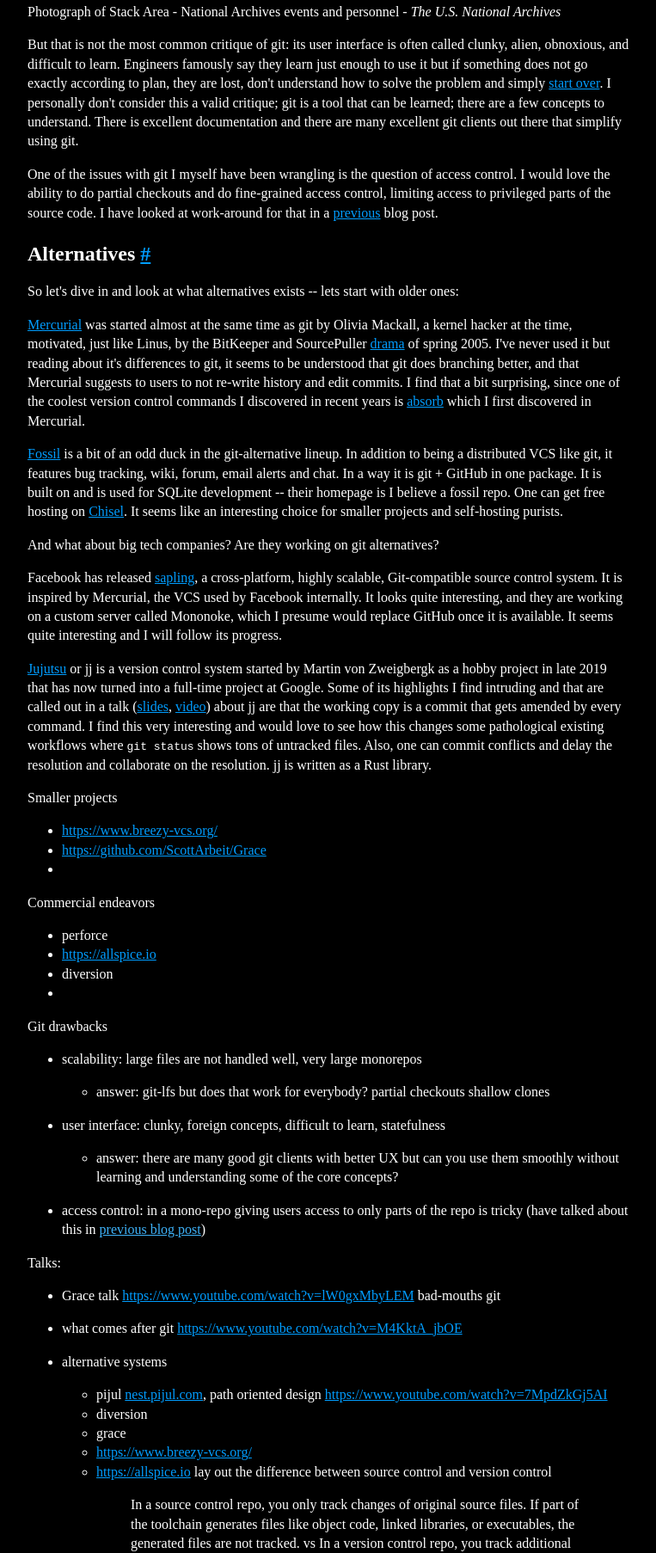
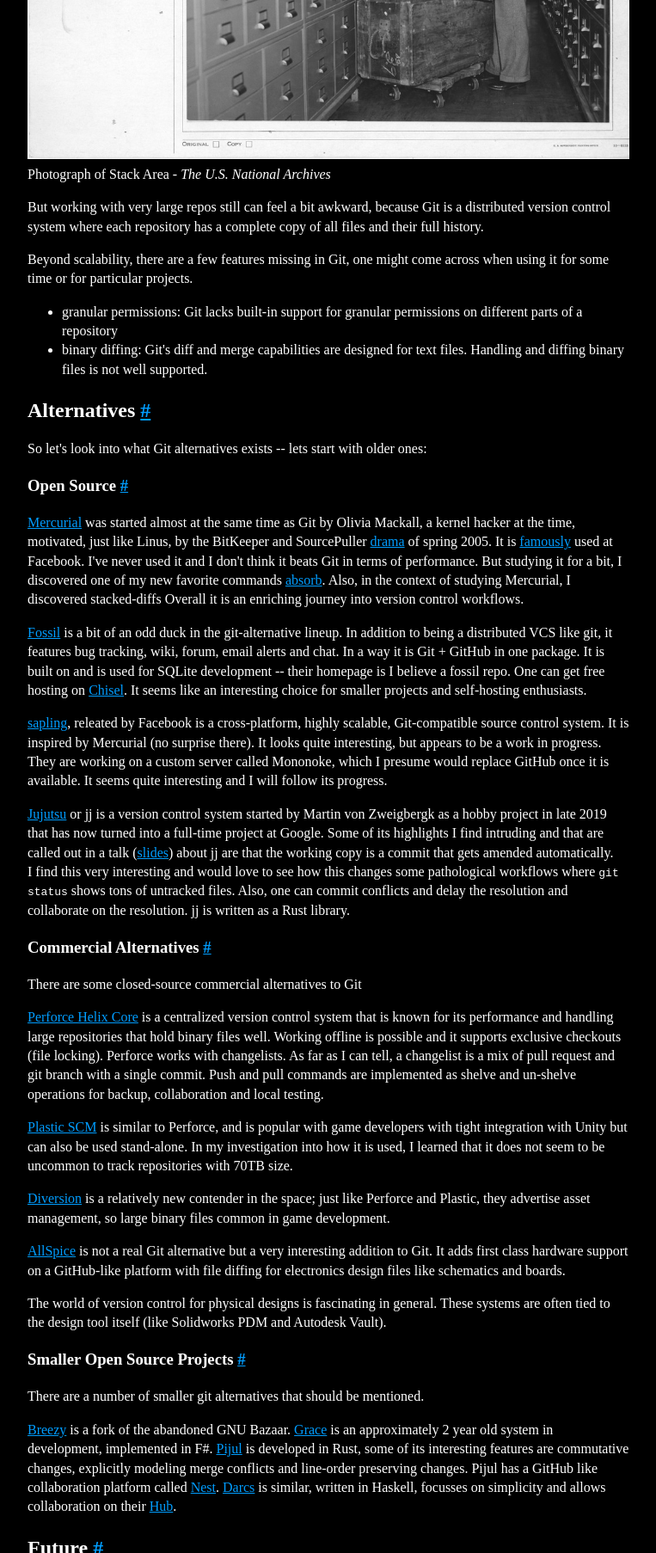
Before and after one commit to sschaetz/blog, an Eleventy site: page posts/git_alternatives/git_alternatives.md in a window 1280 px wide. Shown: the part 994-2800 px from the top of the page at 86% size, without its empty margins (258-1021 px from the left). Built offline with nearby package versions, Linux system fonts and the light colour scheme; Eleventy itself is replaced by a stand-in of ours; files that its build step writes are made by us from their sources; what eleventy-plugin-mathjax would draw is missing.

Commit message:
Continue iterating on git alternatives

```diff
--- a/posts/git_alternatives/git_alternatives.md
+++ b/posts/git_alternatives/git_alternatives.md
@@ -1,5 +1,5 @@
 ---
-title: Exploring Git Alternatives
+title: Version Control Beyond Git
 description: What is the next iteration of Version Control
 date: 2024-05-20
 tags:
@@ -8,109 +8,165 @@ layout: layouts/post.njk
 ---
 
 
-Git has been around since [2005](https://github.com/git/git/tree/e83c5163316f89bfbde7d9ab23ca2e25604af290) and has become the
+Git has been around since 2005 and has become the
 de-facto standard for controlling versions of source code. I am
-wondering if git will continue to dominate or if innovation is
+wondering if Git will continue to dominate or if innovation is
 possible or even necessary in this domain. I will go through some
 of the major drawbacks of git, that could motivate innovation,
-list git alternatives and conclude with my personal thoughts on
+list Git alternatives and conclude with my personal thoughts on
 the future of version control.
 
 --excerpt--
 
-The most commonly cited limitation of git is related to scalability.
-Git is not designed to handle large files well, and using it with large repos
-can run into limitations as documented on the [git mailing list](https://public-inbox.org/git/CB5074CF.3AD7A%25joshua.redstone@fb.com/t/#u)
-in 2012. The most common response then was to suggest to shard
-the repository. Since then, a lot of improvements and additions were made,
-for example [git-lfs](https://git-lfs.com/) for large files,
+If you are new user to git, it is likely that your critique will
+focus on usability. Its user interface is called obnoxious and arcane
+and its underlying concepts can be alien and difficult to learn.
+Engineers famously say they learn just enough to use it but if
+something does not go exactly according to plan, they are lost,
+don't understand how to solve the problem and simply [start over](https://xkcd.com/1597/).
+
+I think in 2024, this opinion is less wide-spread than it once was.
+Git is an essential tool for version control and collaboration in
+software development. There exist excellent learning resources and
+Git clients that focus on user experience. Universities teach Git as
+part of introductory software engineering courses.
+
+If you are a long time and heavy Git user and especially if you are
+working in large repos (many commits, many files, large files,
+or a combination thereof) you might be more concerned with scalability
+issues. This was for example [investigated](https://public-inbox.org/git/CB5074CF.3AD7A%25joshua.redstone@fb.com/t/#u)
+in 2012 by engineers at Facebook. Since then, a lot of improvements
+and additions were made, to tackle performance problems in git.
+For example [git-lfs](https://git-lfs.com/) for large files,
 [fsmonitor](https://git-scm.com/docs/git-fsmonitor--daemon) to
 improve status performance and
 [shallow](https://git-scm.com/docs/git-clone#Documentation/git-clone.txt-code--depthcodeemltdepthgtem) or
 [partial](https://git-scm.com/docs/git-clone#Documentation/git-clone.txt-code--filtercodeemltfilter-specgtem)
-clones among other things.
+tools like [scalar](https://git-scm.com/docs/scalar).
 
 <figure>
     <img src="stack-area.jpg" alt="Photograph of Stack Area - National Archives events and personnel">
-    <figcaption>Photograph of Stack Area - National Archives events and personnel - <em>The U.S. National Archives</em></figcaption>
+    <figcaption>Photograph of Stack Area - <em>The U.S. National Archives</em></figcaption>
 </figure>
 
-But that is not the most common critique of git: its user interface
-is often called clunky, alien, obnoxious, and difficult to learn.
-Engineers famously say they learn just enough to use it but if
-something does not go exactly according to plan, they are lost,
-don't understand how to solve the problem and simply [start over](https://xkcd.com/1597/).
-I personally don't consider this a valid critique; git is a tool
-that can be learned; there are a few concepts to understand. There
-is excellent documentation and there are many excellent git
-clients out there that simplify using git.
+But working with very large repos still can feel a bit awkward, because
+Git is a distributed version control system where each repository has a
+complete copy of all files and their full history.
 
-One of the issues with git I myself have been wrangling is the question
-of access control. I would love the ability to do partial checkouts
-and do fine-grained access control, limiting access to privileged
-parts of the source code. I have looked at work-around for that in
-a [previous](https://soundbarrier.io/posts/monorepo/) blog post.
+Beyond scalability, there are a few features missing in Git, one might
+come across when using it for some time or for particular projects.
+
+- granular permissions: Git lacks built-in support for granular permissions
+  on different parts of a repository
+- binary diffing: Git's diff and merge capabilities are designed for text files.
+  Handling and diffing binary files is not well supported.
 
 
 ## Alternatives
 
-So let's dive in and look at what alternatives exists -- lets start
-with older ones:
+So let's look into what Git alternatives exists -- lets start with older ones:
+
+### Open Source
 
 [Mercurial](https://www.mercurial-scm.org/) was
-started almost at the same time as git by Olivia Mackall, a kernel
+started almost at the same time as Git by Olivia Mackall, a kernel
 hacker at the time, motivated, just like Linus, by the BitKeeper and
 SourcePuller [drama](https://en.wikipedia.org/wiki/BitKeeper#BitKeeper_and_the_Linux_Kernel)
-of spring 2005. I've never used it but reading about it's differences
-to git, it seems to be understood that git does branching better,
-and that Mercurial suggests to users to not re-write history and
-edit commits. I find that a bit surprising, since one of the coolest
-version control commands I discovered in recent years is [absorb](https://www.mercurial-scm.org/doc/hg.1.html#absorb)
-which I first discovered in Mercurial.
-
+of spring 2005. It is [famously](https://graphite.dev/blog/why-facebook-doesnt-use-git)
+used at Facebook. I've never used it and I don't think it beats Git
+in terms of performance. But studying it for a bit, I discovered one
+of my new favorite commands [absorb](https://www.mercurial-scm.org/doc/hg.1.html#absorb).
+Also, in the context of studying Mercurial, I discovered stacked-diffs
+Overall it is an enriching journey into version control workflows.
 
 [Fossil](https://fossil-scm.org) is a bit of an odd duck in the git-alternative
 lineup. In addition to being a distributed VCS like git, it features bug tracking,
-wiki, forum, email alerts and chat. In a way it is git + GitHub in one package.
+wiki, forum, email alerts and chat. In a way it is Git + GitHub in one package.
 It is built on and is used for SQLite development -- their homepage is I believe
 a fossil repo. One can get free hosting on [Chisel](https://chiselapp.com/). It seems
-like an interesting choice for smaller projects and self-hosting purists.
+like an interesting choice for smaller projects and self-hosting enthusiasts.
 
-
-And what about big tech companies? Are they working on
-git alternatives?
-
-Facebook has released [sapling](https://github.com/facebook/sapling), a
+[sapling](https://github.com/facebook/sapling), releated by Facebook is a
 cross-platform, highly scalable, Git-compatible source control system. It is
-inspired by Mercurial, the VCS used by Facebook internally. It looks quite
-interesting, and they are working on a custom server called Mononoke, which
-I presume would replace GitHub once it is available. It seems quite
-interesting and I will follow its progress.
+inspired by Mercurial (no surprise there). It looks quite interesting,
+but appears to be a work in progress. They are working on a custom server
+called Mononoke, which I presume would replace GitHub once it is available.
+It seems quite interesting and I will follow its progress.
 
 [Jujutsu](https://github.com/martinvonz/jj) or jj is a version control system
 started by Martin von Zweigbergk as a hobby project in late 2019 that has now
 turned into a full-time project at Google. Some of its highlights I find
-intruding and that are called out in a talk ([slides](https://docs.google.com/presentation/d/1F8j9_UOOSGUN9MvHxPZX_L4bQ9NMcYOp1isn17kTC_M/view),
-[video](https://www.youtube.com/watch?v=bx_LGilOuE4)) about jj are that the
-working copy is a commit that gets amended by every command. I find this
-very interesting and would love to see how this changes some pathological
-existing workflows where `git status` shows tons of untracked files.
+intruding and that are called out in a talk ([slides](https://docs.google.com/presentation/d/1F8j9_UOOSGUN9MvHxPZX_L4bQ9NMcYOp1isn17kTC_M/view)) about jj are that the working copy is a commit that gets amended automatically. \
+I find this very interesting and would love to see how this changes some pathological
+workflows where `git status` shows tons of untracked files.
 Also, one can commit conflicts and delay the resolution and collaborate on
 the resolution. jj is written as a Rust library.
 
 
-Smaller projects
-- https://www.breezy-vcs.org/
-- https://github.com/ScottArbeit/Grace
--
+### Commercial Alternatives
+
+There are some closed-source commercial alternatives to Git
+
+[Perforce Helix Core](https://help.perforce.com/helix-core/)
+is a centralized version control system that is known for its performance
+and handling large repositories that hold binary files well. Working
+offline is possible and it supports exclusive checkouts (file locking).
+Perforce works with changelists. As far as I can tell, a changelist
+is a mix of pull request and git branch with a single commit. Push
+and pull commands are implemented as shelve and un-shelve operations
+for backup, collaboration and local testing.
+
+[Plastic SCM](https://docs.plasticscm.com) is similar to Perforce,
+and is popular with game developers with tight integration with Unity
+but can also be used stand-alone. In my investigation into how it is used,
+I learned that it does not seem to be uncommon to track repositories
+with 70TB size.
+
+[Diversion](https://docs.diversion.dev/quickstart) is a relatively new
+contender in the space; just like Perforce and Plastic, they advertise
+asset management, so large binary files common in game development.
+
+[AllSpice](https://learn.allspice.io/docs) is not a real Git alternative but
+a very interesting addition to Git. It adds first class hardware support
+on a GitHub-like platform with file diffing for electronics design files
+like schematics and boards.
+
+The world of version control for physical designs is fascinating in general.
+These systems are often tied to the design tool itself (like Solidworks PDM
+and Autodesk Vault).
 
 
-Commercial endeavors
+### Smaller Open Source Projects
 
-- perforce
-- https://allspice.io
-- diversion
--
+There are a number of smaller git alternatives that should be mentioned.
+
+[Breezy](https://www.breezy-vcs.org/) is a fork of the abandoned GNU Bazaar.
+[Grace](https://github.com/ScottArbeit/Grace) is an approximately 2 year old
+system in development, implemented in F#.
+[Pijul](https://pijul.org/) is developed in Rust, some of its interesting
+features are commutative changes, explicitly modeling merge conflicts and
+line-order preserving changes. Pijul has a GitHub like collaboration platform
+called [Nest](https://nest.pijul.com/).
+[Darcs](https://darcs.net/) is similar, written in Haskell, focusses on
+simplicity and allows collaboration on their [Hub](https://hub.darcs.net/).
+
+
+## Future
+
+merge something like bazel and version control
+imagine you want to `bazel build <sha> //...` and your version control
+system only has to check out the necessary files to build that
+
+imagine storing build outputs in your version control system, a file-addressable build cache of sorts
+this is important because for some workflows build outputs are important to store in a secure way
+
+(actually most flows since we always want to know what we are building)
+
+
+Improved Collaboration and Code Reviews:
+
+Developers can see how their changes affect the dependency graph,
+providing better context for code reviews and collaborative development.
 
 
 
@@ -139,7 +195,7 @@ Talks:
 - what comes after git https://www.youtube.com/watch?v=M4KktA_jbOE
 
 - alternative systems
-  - pijul nest.pijul.com, path oriented design https://www.youtube.com/watch?v=7MpdZkGj5AI
+
   - diversion
   - grace
   - https://www.breezy-vcs.org/
@@ -196,6 +252,7 @@ consider creating a timeline page like https://en.wikipedia.org/wiki/Template:Ti
 pull from https://en.wikipedia.org/wiki/Comparison_of_version-control_software#History_and_adoption
 
 
+[2005](https://github.com/git/git/tree/e83c5163316f89bfbde7d9ab23ca2e25604af290)
 
 
 Images
```
